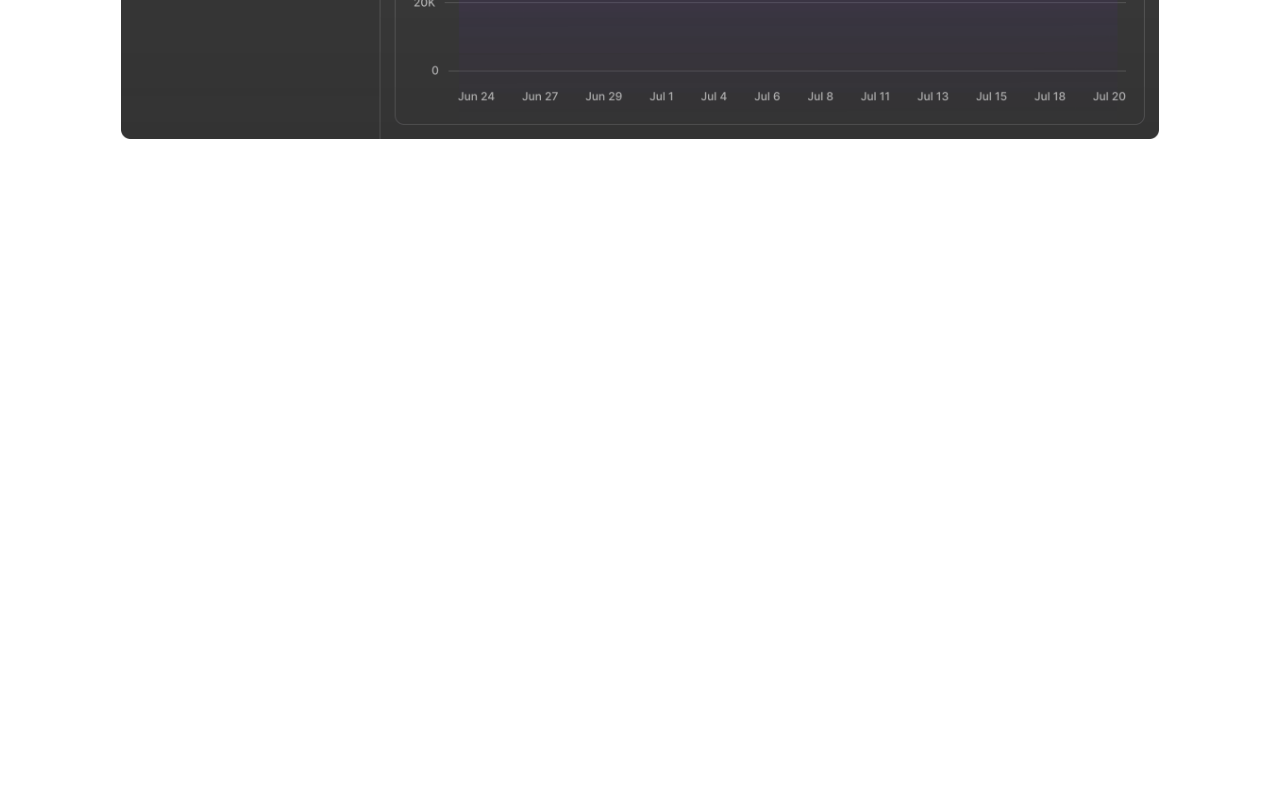
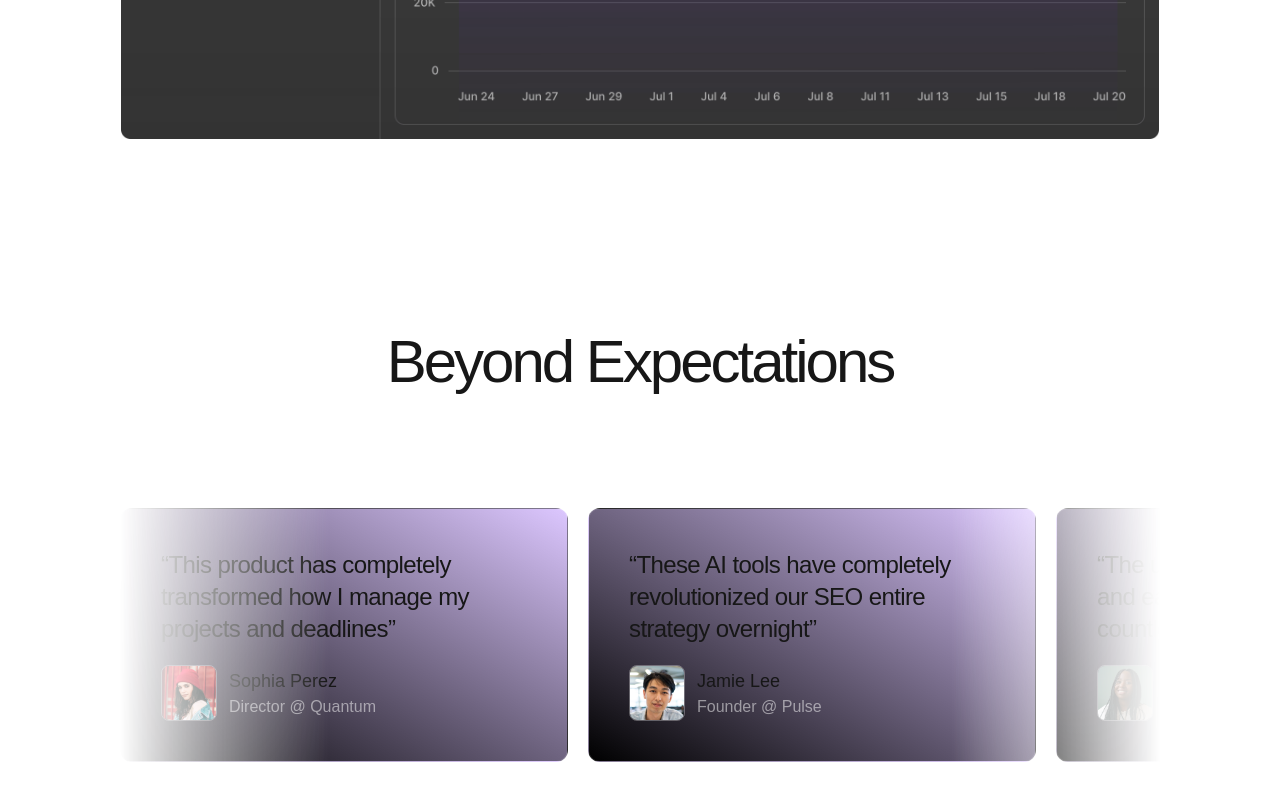
Before and after one commit to HarshitBakrania/AI-SEO-landing-page, a Next.js app: page / in a window 1280 px wide. Shown: the part 2198-2998 px from the top of the page. Before the commit the page ends 2434 px from the top, so only its background shows below. Built offline with nearby package versions, Linux system fonts and the light colour scheme.

Commit message:
reviews added

```diff
--- a/src/app/page.tsx
+++ b/src/app/page.tsx
@@ -2,6 +2,7 @@ import { Features } from "@/components/Features";
 import { Header } from "@/components/Header";
 import { Hero } from "@/components/Hero";
 import { LogoTicker } from "@/components/LogoTicker";
+import { Reviews } from "@/components/Reviews";
 
 export default function Home() {
   return (
@@ -10,6 +11,7 @@ export default function Home() {
       <Hero />
       <LogoTicker />
       <Features />
+      <Reviews />
     </div>
   );
 }
--- /dev/null
+++ b/src/components/Reviews.tsx
@@ -0,0 +1,71 @@
+import avatar1 from "@/assets/avatar-1.png";
+import avatar2 from "@/assets/avatar-2.png";
+import avatar3 from "@/assets/avatar-3.png";
+import avatar4 from "@/assets/avatar-4.png";
+import Image from "next/image";
+
+const reviews = [
+  {
+    text: "“This product has completely transformed how I manage my projects and deadlines”",
+    name: "Sophia Perez",
+    title: "Director @ Quantum",
+    avatarImg: avatar1,
+  },
+  {
+    text: "“These AI tools have completely revolutionized our SEO entire strategy overnight”",
+    name: "Jamie Lee",
+    title: "Founder @ Pulse",
+    avatarImg: avatar2,
+  },
+  {
+    text: "“The user interface is so intuitive and easy to use, it has saved us countless hours”",
+    name: "Alisa Hester",
+    title: "Product @ Innovate",
+    avatarImg: avatar3,
+  },
+  {
+    text: "“Our team's productivity has increased significantly since we started using this tool”",
+    name: "Alec Whitten",
+    title: "CTO @ Tech Solutions",
+    avatarImg: avatar4,
+  },
+];
+
+export const Reviews = () => {
+  return (
+    <section className="py-20 md:py-24">
+      <div className="container">
+        <h2 className="text-5xl md:text-6xl text-center tracking-tighter font-medium">
+          Beyond Expectations
+        </h2>
+        <p className="text-white/70 text-center text-lg md:text-xl mt-5 tracking-tight max-w-sm mx-auto">
+          Our revolutionary AI SEO tools have transformed our client's
+          strategies.
+        </p>
+        <div className="overflow-hidden mt-10 [mask-image:linear-gradient(to_right,transparent,black_20%,black_80%,transparent)]">
+          <div className="flex gap-5">
+            {reviews.map((review) => (
+              <div
+                key={review.name}
+                className="border border-white/15 p-6 md:p-10 rounded-xl bg-[linear-gradient(to_bottom_left,rgb(140,69,255,.3),black)] max-w-xs md:max-w-md flex-none"
+              >
+                <div className="text-lg md:text-2xl tracking-tight">{review.text}</div>
+                <div className="flex items-center gap-3 mt-5">
+                  <Image
+                    src={review.avatarImg}
+                    alt={review.name}
+                    className="h-11 w-11 md:h-14 md:w-14 rounded-lg border border-white/30"
+                  />
+                  <div>
+                    <div className="text-base md:text-lg">{review.name}</div>
+                    <div className="text-white/50 text-sm md:text-base">{review.title}</div>
+                  </div>
+                </div>
+              </div>
+            ))}
+          </div>
+        </div>
+      </div>
+    </section>
+  );
+};
```
